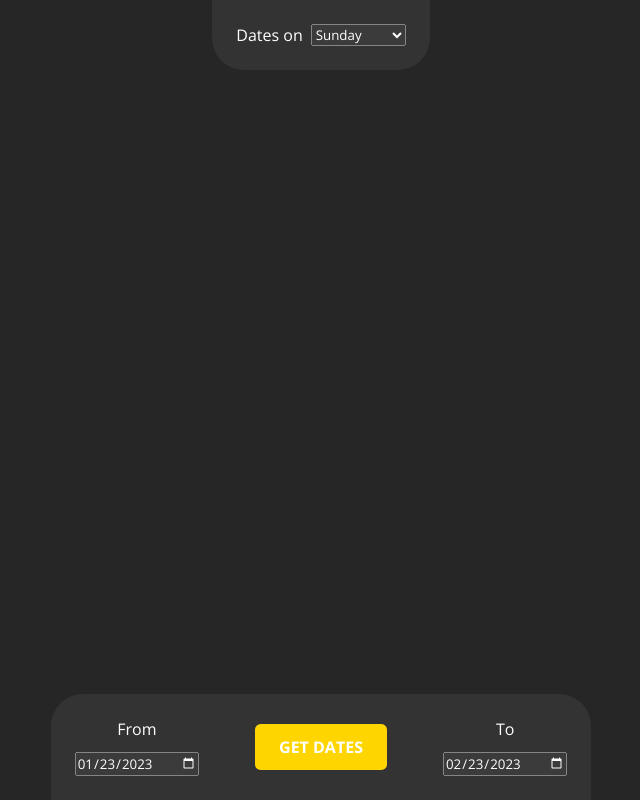
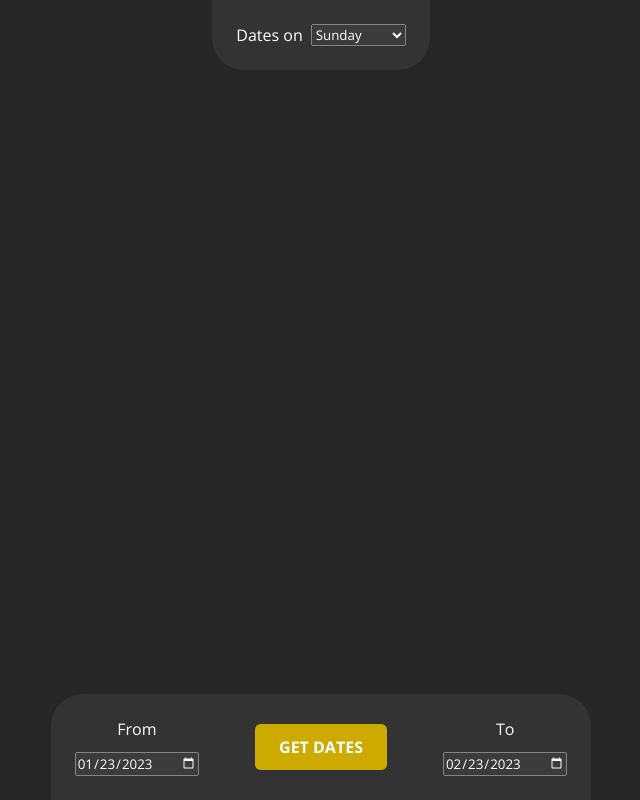
Before and after one commit to liquidwater0/day-of-week-dates, a React (Vite) app: page / in a window 1280 px wide. Shown: the whole page, without its empty margins (319-959 px from the left). Built offline with nearby package versions, Linux system fonts and the light colour scheme.

Commit message:
make yellow not as bright

```diff
--- a/src/scss/App.scss
+++ b/src/scss/App.scss
@@ -8,7 +8,7 @@
 }
 
 :root {
-    --primary-color-1: hsl(50, 100%, 50%);
+    --primary-color-1: hsl(50, 100%, 40%);
     --primary-color-2: hsl(50, 100%, 35%);
 
     --theme-1: hsl(0, 0%, 15%);
```
